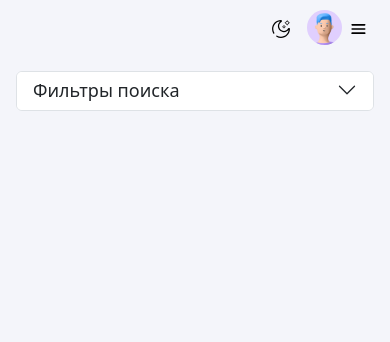
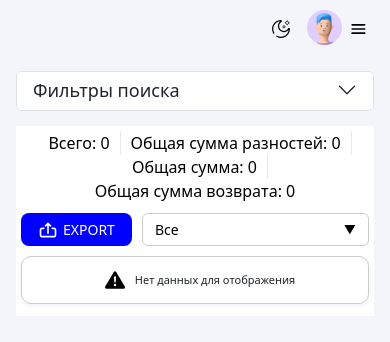
Before and after one commit to shokhrukh7oo7/inCard, a Vue app in the folder inCard/: page /transactions in a window 390 px wide. Shown: the top 342 px of the page. Built offline with nearby package versions, Linux system fonts and the light colour scheme; what vue3-apexcharts would draw is missing.

Commit message:
transactions page finished with responsive and dark mode

```diff
--- a/inCard/src/assets/css/main.css
+++ b/inCard/src/assets/css/main.css
@@ -1618,6 +1618,101 @@ body {
 .dark .transactions-wrapper form input::placeholder {
   color: var(--white) !important;
 }
+
+.transactions-wrapper .transactions-table-wrapper {
+  background-color: var(--white);
+  margin: 15px 0;
+}
+
+.dark .transactions-wrapper .transactions-table-wrapper {
+  background-color: var(--header-bg);
+}
+.dark
+  .transactions-wrapper
+  .transactions-table-wrapper
+  .transactions-filter-wrapper
+  .transaction-left-wrapper
+  p {
+  color: var(--white);
+}
+
+.transactions-wrapper .transactions-table-wrapper .transactions-filter-wrapper {
+  display: flex;
+  flex-direction: row;
+  justify-content: space-between;
+  align-items: center;
+  padding: 5px;
+  gap: 5px;
+}
+
+.transactions-wrapper
+  .transactions-table-wrapper
+  .transactions-filter-wrapper
+  .transaction-left-wrapper {
+  display: flex;
+  justify-content: center;
+  align-items: center;
+  flex-wrap: wrap;
+}
+
+.transactions-wrapper
+  .transactions-table-wrapper
+  .transactions-filter-wrapper
+  .transaction-left-wrapper
+  p {
+  padding: 0 10px;
+  font-size: 16px;
+  font-weight: 400;
+  color: var(--black);
+  border-right: 1px solid var(--hr-color);
+}
+
+.transactions-wrapper
+  .transactions-table-wrapper
+  .transactions-filter-wrapper
+  .transaction-left-wrapper
+  p:last-child {
+  border: none;
+}
+
+.transactions-wrapper
+  .transactions-table-wrapper
+  .transactions-filter-wrapper
+  .transaction-right-wrapper {
+  display: flex;
+  flex-direction: row;
+  justify-content: end;
+  align-items: center;
+  width: 27%;
+  gap: 10px;
+}
+
+.transactions-wrapper
+  .transactions-table-wrapper
+  .transactions-filter-wrapper
+  .transaction-right-wrapper
+  .base-select-wrapper {
+  width: 100%;
+  max-width: 250px;
+}
+
+.transactions-wrapper
+  .transactions-table-wrapper
+  .transactions-filter-wrapper
+  .transaction-right-wrapper
+  button {
+  display: flex;
+  align-items: center;
+  gap: 5px;
+}
+.transactions-wrapper
+  .transactions-table-wrapper
+  .transactions-filter-wrapper
+  .transaction-right-wrapper
+  button
+  img {
+  width: 20px;
+}
 /* TRANSACTIONS END */
 
 /* RESPONSIVE START */
@@ -1777,6 +1872,17 @@ body {
     justify-content: center;
     gap: 10px;
   }
+  .transactions-wrapper .transactions-table-wrapper .transactions-filter-wrapper {
+    flex-direction: column;
+    gap: 10px;
+  }
+  .transactions-wrapper
+    .transactions-table-wrapper
+    .transactions-filter-wrapper
+    .transaction-right-wrapper {
+    justify-content: center;
+    width: 100%;
+  }
 }
 @media (max-width: 768px) {
   .home-wrapper .home-card-wrapper {
--- a/inCard/src/views/transactions/TransactionsView.vue
+++ b/inCard/src/views/transactions/TransactionsView.vue
@@ -1,6 +1,9 @@
 <script setup>
-// import { ref } from 'vue';
+import { ref } from 'vue';
 import BaseFilter from '@/components/BaseFilter.vue';
+import BaseButton from '@/components/BaseButton.vue';
+import BaseTable from '@/components/BaseTable.vue';
+import BaseSelect from '@/components/BaseSelect.vue';
 
 const transactionCompanies = [
     { value: 'filial', label: "Головной офис" },
@@ -31,16 +34,75 @@ const transactionFields = [
     { type: 'select', model: 'company', props: { options: AllGateway, placeholder: 'Все' } },
 ]
 
+// EXPORT SELECT
+const selectedCompany = ref("")
+const companies = [
+    { value: "Все", label: "Все" },
+    { value: "ACCENT LINE OOO (BOSCH)", label: "ACCENT LINE OOO (BOSCH)" },
+    { value: "ADILAB OOO", label: "ADILAB OOO" },
+]
+
+// TABLE
+const transactionsColumns = [
+    { key: 'id', label: '№' },
+    { key: 'idPayment', label: 'ID Платежа' },
+    { key: 'fullName', label: 'ФИО' },
+    { key: 'idContract', label: 'ID контракта' },
+    { key: 'sum', label: 'Сумма' },
+    { key: 'comission', label: 'Комиссия' },
+    { key: 'cardNumber', label: 'Номер карты' },
+    { key: 'extTransactions', label: 'Ext Транзакции' },
+    { key: 'gateway', label: 'Шлюз' },
+    { key: 'date', label: 'Дата' },
+    { key: 'actions', label: 'Перейти' },
+]
+
+const transactionsData = ref([])
+
 const handleSearch = filters => {
     console.log('Фильтры:', filters)
     // тут можно вызывать API или фильтровать локальные данные
 }
+
 </script>
 
 <template>
     <div class="transactions-wrapper">
-        <BaseFilter :fields="transactionFields" title="Фильтры поиска" @search="handleSearch" />
+        <div class="transactions-filter-wrapper">
+            <BaseFilter :fields="transactionFields" title="Фильтры поиска" @search="handleSearch" />
+        </div>
 
+        <div class="transactions-table-wrapper">
+            <div class="transactions-filter-wrapper">
+                <div class="transaction-left-wrapper">
+                    <p>Всего: 0</p>
+                    <p>Общая сумма разностей: 0</p>
+                    <p>Общая сумма: 0</p>
+                    <p>Общая сумма возврата: 0</p>
+                </div>
+
+                <div class="transaction-right-wrapper">
+                    <BaseButton>
+                        <img src="../../assets/images/table/arrow-export.svg" alt="image">
+                        Export
+                    </BaseButton>
+
+                    <BaseSelect v-model="selectedCompany" :options="companies" placeholder="Все" />
+                </div>
+            </div>
+
+            <div class="table-wrapper">
+                <div class="table-component">
+                    <BaseTable :columns="transactionsColumns" :data="transactionsData">
+                        <template #actions="{ row }">
+                            <router-link :to="`/payers/${row.id}`" title="Перейти">
+                                <img src="@/assets/images/table/arrow-circle.svg" alt="image" />
+                            </router-link>
+                        </template>
+                    </BaseTable>
+                </div>
+            </div>
+        </div>
     </div>
 </template>
 
```
